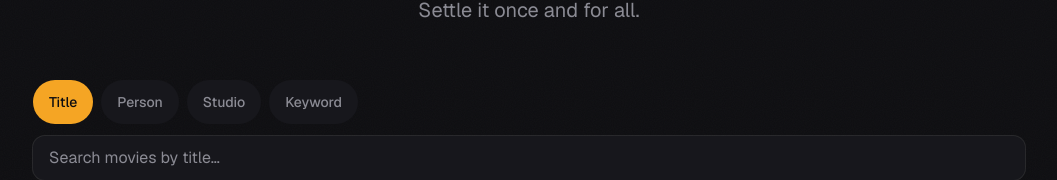
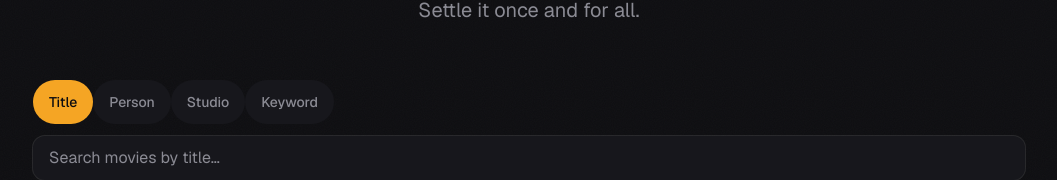
Before and after one commit to jrhoun/movieranker-dot-win, a Next.js app: page / in a window 1280 px wide. Shown: the part 116-296 px from the top of the page, without its empty margins (111-1168 px from the left). Built offline with nearby package versions, Linux system fonts and the light colour scheme.

Commit message:
fix: a11y tabs + touch affordances

```diff
--- a/src/components/CandidateTray.tsx
+++ b/src/components/CandidateTray.tsx
@@ -66,7 +66,7 @@ export default function CandidateTray({
                 </span>
                 <span
                   aria-hidden
-                  className="absolute top-0.5 right-0.5 flex h-4 w-4 items-center justify-center rounded-full bg-accent-red text-[10px] font-bold text-white opacity-0 transition-opacity duration-200 ease-out group-hover:opacity-100 group-focus-visible:opacity-100"
+                  className="absolute top-0.5 right-0.5 flex h-4 w-4 items-center justify-center rounded-full bg-accent-red text-[10px] font-bold text-white opacity-60 transition-opacity duration-200 ease-out group-hover:opacity-100 group-focus-visible:opacity-100"
                 >
                   ×
                 </span>
--- a/src/components/SearchPanel.tsx
+++ b/src/components/SearchPanel.tsx
@@ -1,6 +1,7 @@
 "use client";
 
 import { useEffect, useRef, useState } from "react";
+import Tabs from "./Tabs";
 import type { TmdbCompany, TmdbMovieCredit, TmdbPerson } from "@/lib/tmdb";
 import MoviePosterCard from "./MoviePosterCard";
 
@@ -115,23 +116,21 @@ export default function SearchPanel({ onPick }: { onPick: (m: TmdbMovieCredit) =
   return (
     <section aria-label="Find movies">
       {/* mode tabs */}
-      <div role="tablist" aria-label="Search mode" className="flex flex-wrap gap-2">
-        {MODES.map((m) => (
-          <button
-            key={m.id}
-            type="button"
-            role="tab"
-            aria-selected={mode === m.id}
-            onClick={() => switchMode(m.id)}
-            className={`min-h-11 rounded-full px-4 text-sm font-medium transition-colors duration-200 ease-out focus-visible:outline-2 focus-visible:outline-offset-2 focus-visible:outline-accent ${
-              mode === m.id
+      <div className="flex flex-wrap gap-2">
+        <Tabs
+          idPrefix="search-mode"
+          ariaLabel="Search mode"
+          options={MODES.map(({ id, label }) => ({ key: id, label }))}
+          value={mode}
+          onSelect={switchMode}
+          tabClassName={(active) =>
+            `min-h-11 rounded-full px-4 text-sm font-medium transition-colors duration-200 ease-out focus-visible:outline-2 focus-visible:outline-offset-2 focus-visible:outline-accent ${
+              active
                 ? "bg-accent text-bg"
                 : "bg-surface text-muted hover:bg-surface-raised hover:text-text active:bg-surface"
-            }`}
-          >
-            {m.label}
-          </button>
-        ))}
+            }`
+          }
+        />
       </div>
 
       {/* search input */}
@@ -169,7 +168,13 @@ export default function SearchPanel({ onPick }: { onPick: (m: TmdbMovieCredit) =
         {loading ? "Searching…" : `${movies.length || names.length} results`}
       </p>
 
-      <div className="mt-4">
+      <div
+        role="tabpanel"
+        id="search-mode-panel"
+        aria-labelledby={`search-mode-tab-${mode}`}
+        tabIndex={0}
+        className="mt-4"
+      >
         {loading ? (
           <SkeletonGrid />
         ) : showNames ? (
--- /dev/null
+++ b/src/components/Tabs.tsx
@@ -0,0 +1,72 @@
+"use client";
+
+import { useRef } from "react";
+
+interface TabOption<K extends string> {
+  key: K;
+  label: string;
+}
+
+/**
+ * ARIA tabs tablist with roving tabindex and automatic activation:
+ * ArrowLeft/ArrowRight/Home/End move focus+selection; panels are owned by the
+ * parent via role="tabpanel" + aria-labelledby=`${idPrefix}-tab-<key>`.
+ */
+export default function Tabs<K extends string>({
+  idPrefix,
+  ariaLabel,
+  options,
+  value,
+  onSelect,
+  tabClassName,
+}: {
+  idPrefix: string;
+  ariaLabel: string;
+  options: TabOption<K>[];
+  value: K;
+  onSelect: (key: K) => void;
+  tabClassName: (active: boolean) => string;
+}) {
+  const refs = useRef<(HTMLButtonElement | null)[]>([]);
+
+  function onKeyDown(e: React.KeyboardEvent, idx: number) {
+    const last = options.length - 1;
+    let next: number | null = null;
+    if (e.key === "ArrowRight") next = idx === last ? 0 : idx + 1;
+    else if (e.key === "ArrowLeft") next = idx === 0 ? last : idx - 1;
+    else if (e.key === "Home") next = 0;
+    else if (e.key === "End") next = last;
+    if (next === null) return;
+    e.preventDefault();
+    const key = options[next].key;
+    onSelect(key);
+    refs.current[next]?.focus();
+  }
+
+  return (
+    <div role="tablist" aria-label={ariaLabel}>
+      {options.map((o, i) => {
+        const active = value === o.key;
+        return (
+          <button
+            key={o.key}
+            ref={(el) => {
+              refs.current[i] = el;
+            }}
+            id={`${idPrefix}-tab-${o.key}`}
+            type="button"
+            role="tab"
+            aria-selected={active}
+            aria-controls={`${idPrefix}-panel`}
+            tabIndex={active ? 0 : -1}
+            onClick={() => onSelect(o.key)}
+            onKeyDown={(e) => onKeyDown(e, i)}
+            className={tabClassName(active)}
+          >
+            {o.label}
+          </button>
+        );
+      })}
+    </div>
+  );
+}
--- a/src/components/list/ListViews.tsx
+++ b/src/components/list/ListViews.tsx
@@ -39,6 +39,10 @@ export default function ListViews({ movies }: { movies: RankedRow[] }) {
       {/* both views stay mounted; the hidden one is absolute so it never affects layout height */}
       <div className="relative mt-8">
         <div
+          role="tabpanel"
+          id="view-toggle-panel-stacked"
+          aria-labelledby="view-toggle-tab-stacked"
+          tabIndex={mode === "stacked" ? 0 : -1}
           aria-hidden={mode !== "stacked"}
           className={`transition-opacity duration-200 ease-out ${
             mode === "stacked" ? "opacity-100" : "pointer-events-none absolute inset-0 opacity-0"
@@ -47,6 +51,10 @@ export default function ListViews({ movies }: { movies: RankedRow[] }) {
           <StackedView movies={movies} />
         </div>
         <div
+          role="tabpanel"
+          id="view-toggle-panel-rows"
+          aria-labelledby="view-toggle-tab-rows"
+          tabIndex={mode === "rows" ? 0 : -1}
           aria-hidden={mode !== "rows"}
           className={`transition-opacity duration-200 ease-out ${
             mode === "rows" ? "opacity-100" : "pointer-events-none absolute inset-0 opacity-0"
--- a/src/components/list/ViewToggle.tsx
+++ b/src/components/list/ViewToggle.tsx
@@ -1,4 +1,6 @@
 "use client";
+
+import Tabs from "../Tabs";
 
 export type ViewMode = "stacked" | "rows";
 
@@ -15,25 +17,17 @@ export default function ViewToggle({
   onChange: (mode: ViewMode) => void;
 }) {
   return (
-    <div
-      role="tablist"
-      aria-label="List layout"
-      className="inline-flex rounded bg-surface-raised p-1 ring-1 ring-white/10"
-    >
-      {OPTIONS.map((o) => (
-        <button
-          key={o.key}
-          role="tab"
-          aria-selected={mode === o.key}
-          type="button"
-          onClick={() => onChange(o.key)}
-          className={`min-h-11 rounded px-5 text-sm transition-colors duration-200 ease-out focus-visible:outline-2 focus-visible:outline-offset-2 focus-visible:outline-accent ${
-            mode === o.key ? "bg-accent font-semibold text-bg" : "text-muted hover:text-text active:text-text"
-          }`}
-        >
-          {o.label}
-        </button>
-      ))}
-    </div>
+    <Tabs
+      idPrefix="view-toggle"
+      ariaLabel="List layout"
+      options={OPTIONS}
+      value={mode}
+      onSelect={onChange}
+      tabClassName={(active) =>
+        `min-h-11 rounded px-5 text-sm transition-colors duration-200 ease-out focus-visible:outline-2 focus-visible:outline-offset-2 focus-visible:outline-accent ${
+          active ? "bg-accent font-semibold text-bg" : "text-muted hover:text-text active:text-text"
+        }`
+      }
+    />
   );
 }
```
